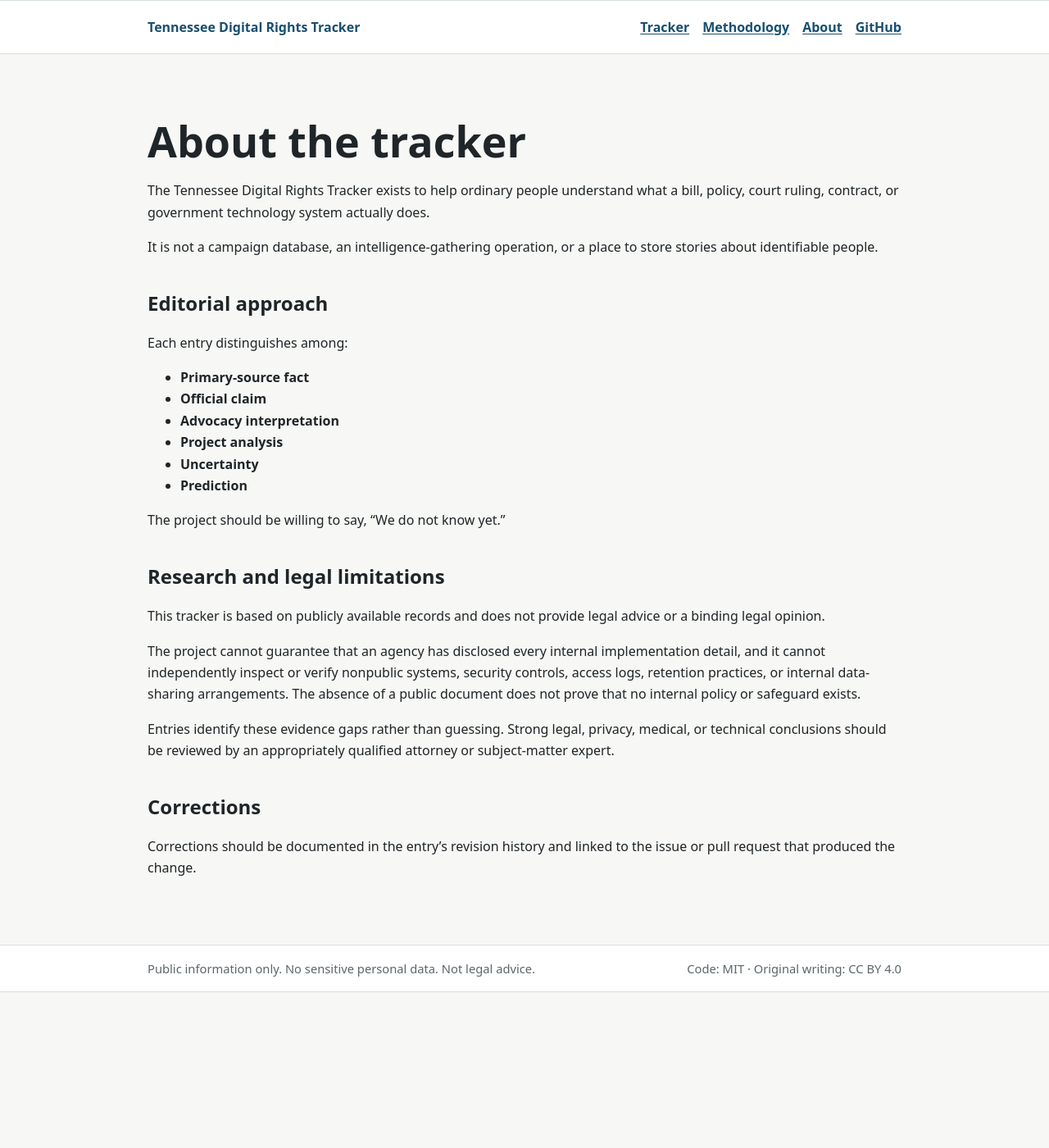
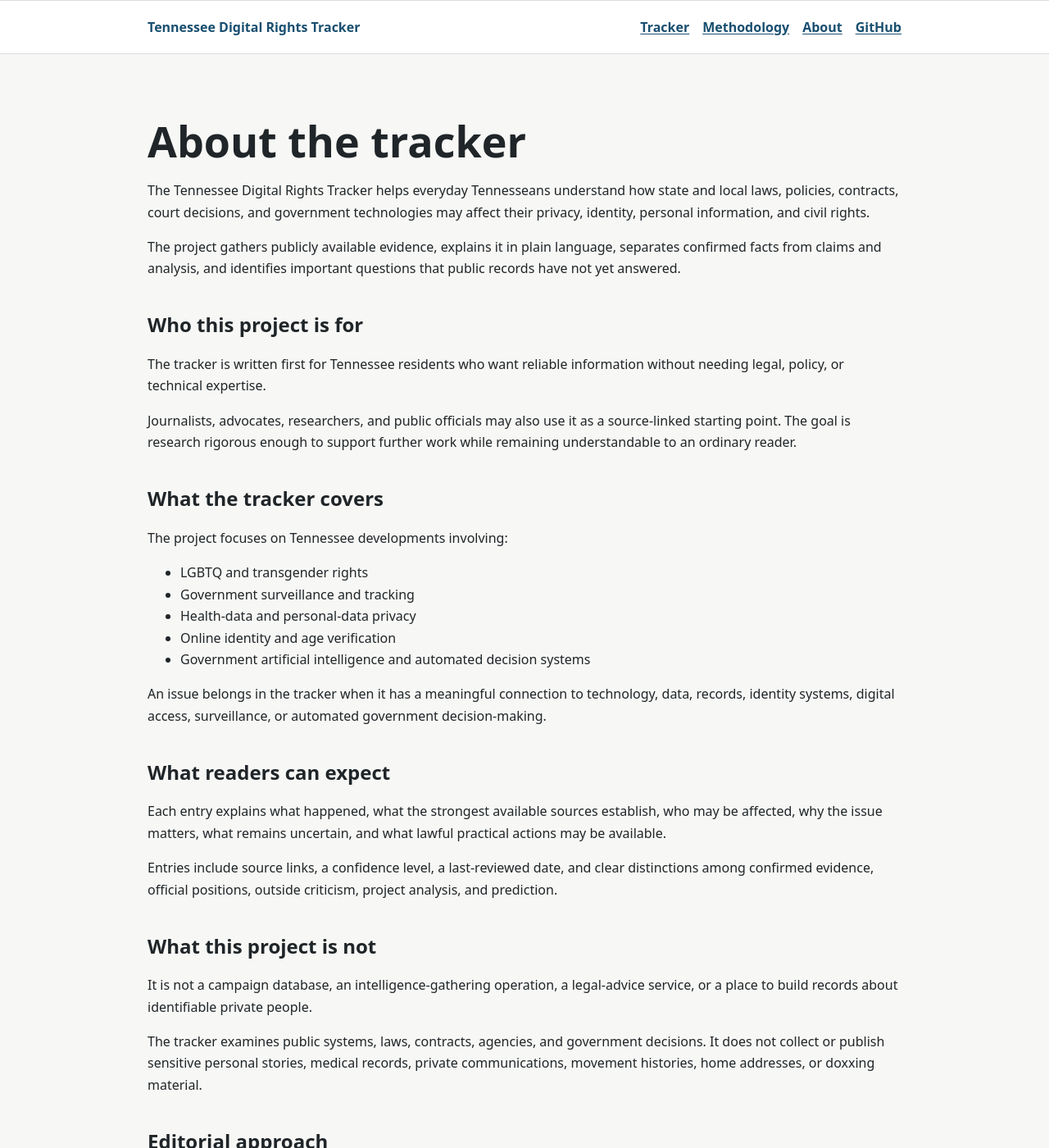
Before and after one commit to madebytommi/tennessee-digital-rights-tracker, a Jekyll site: the page built from about.md, in a window 1280 px wide and 1400 px high. Shown: the whole window at 82% size. Built offline with Jekyll 4.4.1, drawn with Linux system fonts in a browser that asks for light colours.

Commit message:
Expand About page for public audience

```diff
--- a/about.md
+++ b/about.md
@@ -2,13 +2,44 @@
 layout: default
 title: About
 permalink: /about/
+summary: How the Tennessee Digital Rights Tracker explains government technology, personal-data practices, and civil-rights issues for everyday Tennesseans.
 ---
 
 # About the tracker
 
-The Tennessee Digital Rights Tracker exists to help ordinary people understand what a bill, policy, court ruling, contract, or government technology system actually does.
+The Tennessee Digital Rights Tracker helps everyday Tennesseans understand how state and local laws, policies, contracts, court decisions, and government technologies may affect their privacy, identity, personal information, and civil rights.
 
-It is not a campaign database, an intelligence-gathering operation, or a place to store stories about identifiable people.
+The project gathers publicly available evidence, explains it in plain language, separates confirmed facts from claims and analysis, and identifies important questions that public records have not yet answered.
+
+## Who this project is for
+
+The tracker is written first for Tennessee residents who want reliable information without needing legal, policy, or technical expertise.
+
+Journalists, advocates, researchers, and public officials may also use it as a source-linked starting point. The goal is research rigorous enough to support further work while remaining understandable to an ordinary reader.
+
+## What the tracker covers
+
+The project focuses on Tennessee developments involving:
+
+- LGBTQ and transgender rights
+- Government surveillance and tracking
+- Health-data and personal-data privacy
+- Online identity and age verification
+- Government artificial intelligence and automated decision systems
+
+An issue belongs in the tracker when it has a meaningful connection to technology, data, records, identity systems, digital access, surveillance, or automated government decision-making.
+
+## What readers can expect
+
+Each entry explains what happened, what the strongest available sources establish, who may be affected, why the issue matters, what remains uncertain, and what lawful practical actions may be available.
+
+Entries include source links, a confidence level, a last-reviewed date, and clear distinctions among confirmed evidence, official positions, outside criticism, project analysis, and prediction.
+
+## What this project is not
+
+It is not a campaign database, an intelligence-gathering operation, a legal-advice service, or a place to build records about identifiable private people.
+
+The tracker examines public systems, laws, contracts, agencies, and government decisions. It does not collect or publish sensitive personal stories, medical records, private communications, movement histories, home addresses, or doxxing material.
 
 ## Editorial approach
 
```
